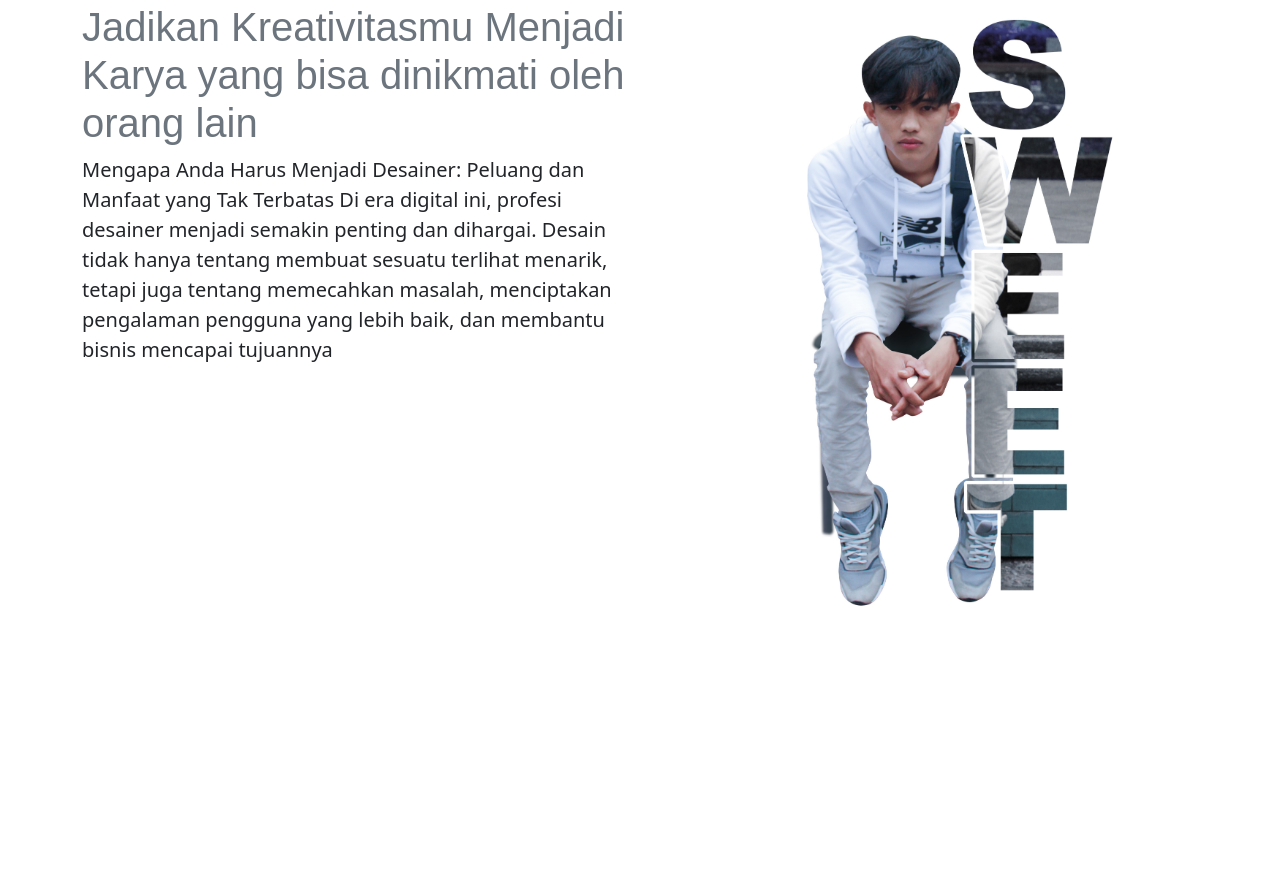
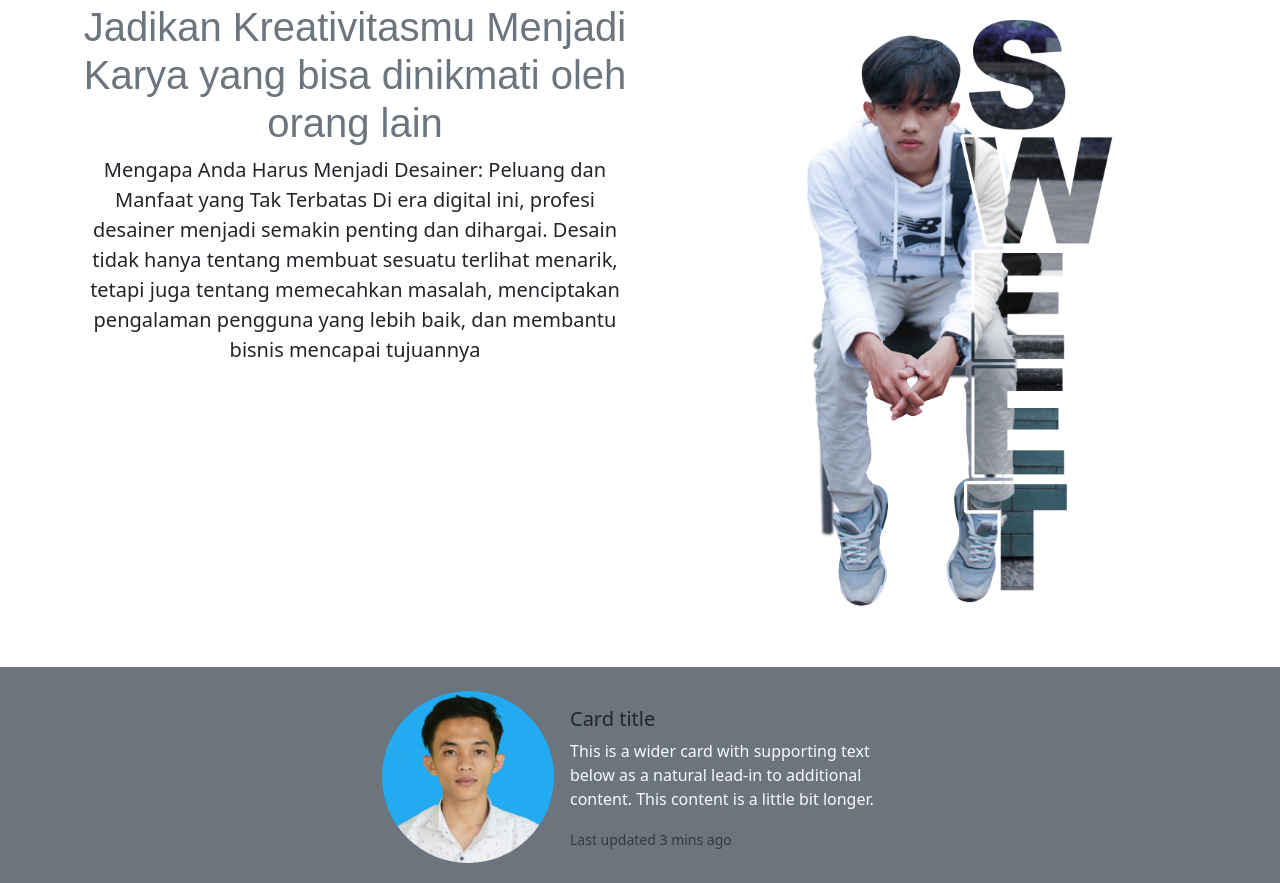
Before and after one commit to samssulanam/desainerdesa, a plain HTML site: page index.html in a window 1280 px wide. Shown: the part 1061-1944 px from the top of the page. Before the commit the page ends 1680 px from the top, so only its background shows below. Drawn offline with nearby package versions, Linux system fonts and the light colour scheme; a script that the page names is missing.

Commit message:
perubahan

```diff
--- a/index.html
+++ b/index.html
@@ -32,6 +32,7 @@
         transform: translateY(-100%);
         opacity: 0;
       }
+
       to {
         transform: translateY(0);
         opacity: 1;
@@ -44,7 +45,6 @@
       display: none;
       opacity: 0;
     }
-
   </style>
 </head>
 
@@ -53,9 +53,8 @@
   <nav class="navbar navbar-expand-lg navbar-dark bg-black">
     <div class="container-fluid">
       <a class="navbar-brand ps-4 ms-0" href="#">DESAINER DESA</a>
-      <button class="navbar-toggler" type="button" data-bs-toggle="collapse"
-        data-bs-target="#navbarSupportedContent" aria-controls="navbarSupportedContent" aria-expanded="false"
-        aria-label="Toggle navigation">
+      <button class="navbar-toggler" type="button" data-bs-toggle="collapse" data-bs-target="#navbarSupportedContent"
+        aria-controls="navbarSupportedContent" aria-expanded="false" aria-label="Toggle navigation">
         <span class="navbar-toggler-icon"></span>
       </button>
       <div class="collapse navbar-collapse justify-content-center" id="navbarSupportedContent">
@@ -96,18 +95,6 @@
       </div>
     </div>
   </nav>
-  <!-- NAVBAR END-->
-
-  <script src="https://cdn.jsdelivr.net/npm/@popperjs/core@2.11.6/dist/umd/popper.min.js"
-    integrity="sha384-oBqDVmMz4fnFO9gybBogGzog2FYFS3+2f1iJTQUOhcWr7TzO2pR5rJURCbt+8nbT"
-    crossorigin="anonymous"></script>
-  <script src="https://cdn.jsdelivr.net/npm/bootstrap@5.3.3/dist/js/bootstrap.min.js"
-    integrity="sha384-ho+j7jyWK8fNQe+aT5HE4alZKntC2fw6bkp1BW2Ff5r5y+4Y1EwAjC1XoC2N3h6S"
-    crossorigin="anonymous"></script>
-</body>
-
-</html>
-
   <!-- NAVBAR END-->
   <!--carousel begin-->
   <div id="carouselExampleFade" class="carousel slide carousel-fade">
@@ -152,8 +139,9 @@
   <div class="container text center mt-5">
     <div class="row">
       <div class="col-md-6">
-      <h1 style="font-family: sans-serif;" class="text-secondary">Jadikan Kreativitasmu Menjadi Karya yang bisa dinikmati oleh orang lain</h1>
-      <p class="lead-mb4 fs-5" style="line-height: 1.5;">
+        <h1 style="font-family: sans-serif; text-align: center;" class="text-secondary">Jadikan Kreativitasmu Menjadi Karya yang bisa
+          dinikmati oleh orang lain</h1>
+        <p class="lead-mb4 fs-5" style="line-height: 1.5; text-align: center;">
           Mengapa Anda Harus Menjadi Desainer: Peluang dan Manfaat yang Tak Terbatas
           Di era digital ini, profesi desainer menjadi semakin penting dan dihargai.
           Desain tidak hanya tentang membuat sesuatu terlihat menarik,
@@ -168,6 +156,27 @@
     </div>
   </div>
 
+  <!-- footer -->
+  <div class="container-fluid mt-5 pt-4 bg-secondary">
+    <div class="row justify-content-center">
+      <div class="card mb-3 border-0 bg-secondary " style="max-width: 540px;">
+        <div class="row g-0">
+          <div class="col-md-4">
+            <img src="pas foto.jpg" class="img-fluid rounded-pill" alt="gambar profile">
+          </div>
+          <div class="col-md-8">
+            <div class="card-body">
+              <h5 class="card-title">Card title</h5>
+              <p class="card-text text-light">This is a wider card with supporting text below as a natural lead-in to additional
+                content. This content is a little bit longer.</p>
+              <p class="card-text"><small class="text-body-secondary">Last updated 3 mins ago</small></p>
+            </div>
+          </div>
+        </div>
+      </div>
+    </div>
+  </div>
+
 
   <script src="https://cdn.jsdelivr.net/npm/bootstrap@5.3.3/dist/js/bootstrap.bundle.min.js"
     integrity="sha384-YvpcrYf0tY3lHB60NNkmXc5s9fDVZLESaAA55NDzOxhy9GkcIdslK1eN7N6jIeHz"
```
Lines whose indentation alone changed are shown as unchanged.
